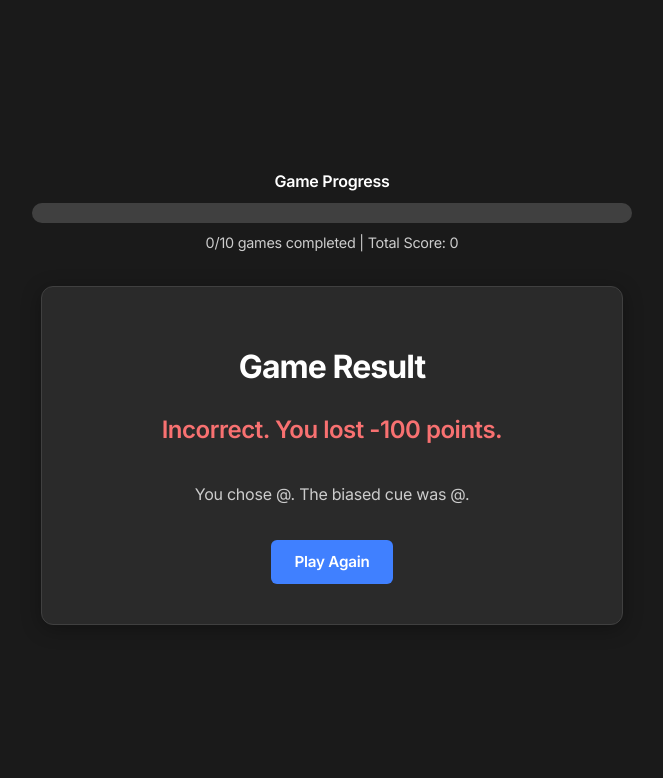
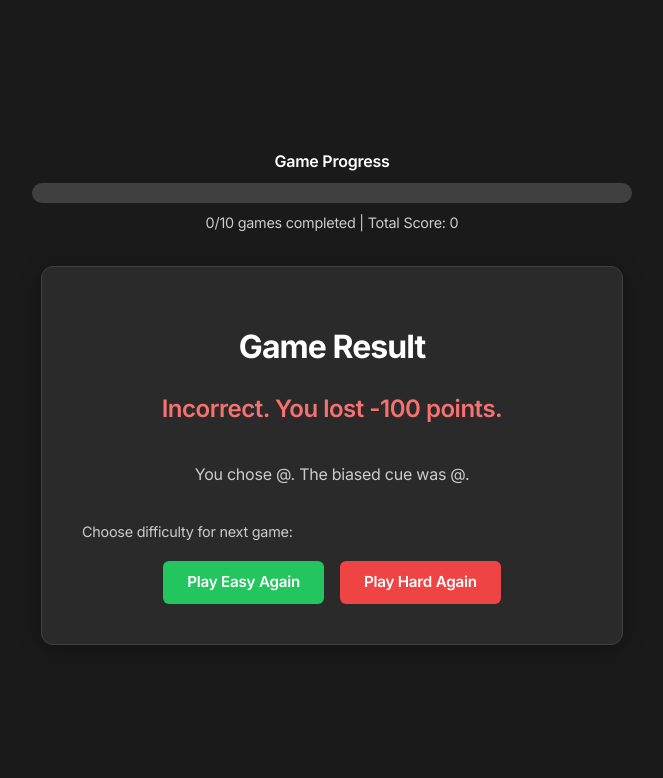
Before and after one commit to gguiomar/trt-web, a Flask app: page /result in a window 1280 px wide. Shown: the part 70-848 px from the top of the page, without its empty margins (308-971 px from the left). Run offline with Flask 3, Linux system fonts and the light colour scheme; some libraries are stand-ins or nearby versions.

Commit message:
fixed round logic

```diff
--- a/app.py
+++ b/app.py
@@ -7,7 +7,7 @@
 from utils.config import SESSION_DIR, debug_log, LOGS_DIR
 from utils.GameLogger import GameLogger
 from utils.UserManager import UserManager
-from utils.VSTtask import VSTtask
+from utils.VSTtask import VSTtask, VSTtaskEasy, VSTtaskHard
 from utils.StatsCalculator import StatsCalculator
 from datetime import datetime, timezone
 
@@ -311,6 +311,142 @@
 
     except Exception as e:
         debug_log(f"Error in start route: {str(e)}\n{traceback.format_exc()}")
+        session.clear()
+        return redirect(url_for('index'))
+
+@app.route('/start/easy')
+def start_easy():
+    try:
+        debug_log("Starting new EASY game")
+
+        # Clear ALL existing game state
+        session.pop('game_id', None)
+        session.pop('log_filepath', None)
+        session.pop('current_game_number', None)
+        session.pop('game', None)
+
+        # Get user info from session
+        user_id = session.get('user_id')
+        if not user_id:
+            user_info = user_manager.get_or_create_user()
+            user_id = user_info['user_id']
+            session['user_id'] = user_id
+
+        # Get user's current game progress
+        progress = user_manager.get_user_game_progress(user_id)
+        current_game_number = progress['games_completed'] + 1
+        session['user_progress'] = progress
+
+        # Create new game log file
+        game_id, log_filepath = game_logger.create_game_log(user_id, current_game_number)
+
+        # Initialize EASY game (no occlusions, with validation)
+        task = VSTtaskEasy(n_quadrants=4, n_queues=1)
+
+        # Validate round count
+        if len(task.rounds) != task.n_rounds:
+            debug_log(f"Warning: Round count mismatch! Expected {task.n_rounds}, got {len(task.rounds)}")
+            task.n_rounds = len(task.rounds)
+
+        # Store simplified game data (no game_rounds in logs)
+        game_data = {
+            'game_id': game_id,
+            'user_id': user_id,
+            'game_mode': 'easy',
+            'start_time': datetime.now(timezone.utc).isoformat(),
+            'biased_cue': task.biased_quadrant,
+            'n_rounds': task.n_rounds,
+            'n_quadrants': task.n_quadrants,
+            'rounds': [],  # Simple logging format
+            'final_choice': None,
+            'completion_time': None,
+            'success': None
+        }
+
+        # Save initial game data to JSON file
+        game_logger.save_game_data(log_filepath, game_data)
+
+        # Store game rounds in session for gameplay (not in logs)
+        session['game_id'] = game_id
+        session['log_filepath'] = log_filepath
+        session['current_game_number'] = current_game_number
+        session['game_rounds'] = task.rounds  # Store in session for gameplay
+        session.modified = True
+
+        debug_log(f"Started EASY game: ID={game_id}, rounds={task.n_rounds}, biased_quadrant={task.biased_quadrant}")
+
+        return redirect(url_for('round_page', round_number=0))
+
+    except Exception as e:
+        debug_log(f"Error in start_easy route: {str(e)}\n{traceback.format_exc()}")
+        session.clear()
+        return redirect(url_for('index'))
+
+@app.route('/start/hard')
+def start_hard():
+    try:
+        debug_log("Starting new HARD game")
+
+        # Clear ALL existing game state
+        session.pop('game_id', None)
+        session.pop('log_filepath', None)
+        session.pop('current_game_number', None)
+        session.pop('game', None)
+
+        # Get user info from session
+        user_id = session.get('user_id')
+        if not user_id:
+            user_info = user_manager.get_or_create_user()
+            user_id = user_info['user_id']
+            session['user_id'] = user_id
+
+        # Get user's current game progress
+        progress = user_manager.get_user_game_progress(user_id)
+        current_game_number = progress['games_completed'] + 1
+        session['user_progress'] = progress
+
+        # Create new game log file
+        game_id, log_filepath = game_logger.create_game_log(user_id, current_game_number)
+
+        # Initialize HARD game (with occlusions, no validation)
+        task = VSTtaskHard(n_quadrants=4, n_queues=1)
+
+        # Validate round count
+        if len(task.rounds) != task.n_rounds:
+            debug_log(f"Warning: Round count mismatch! Expected {task.n_rounds}, got {len(task.rounds)}")
+            task.n_rounds = len(task.rounds)
+
+        # Store simplified game data (no game_rounds in logs)
+        game_data = {
+            'game_id': game_id,
+            'user_id': user_id,
+            'game_mode': 'hard',
+            'start_time': datetime.now(timezone.utc).isoformat(),
+            'biased_cue': task.biased_quadrant,
+            'n_rounds': task.n_rounds,
+            'n_quadrants': task.n_quadrants,
+            'rounds': [],  # Simple logging format
+            'final_choice': None,
+            'completion_time': None,
+            'success': None
+        }
+
+        # Save initial game data to JSON file
+        game_logger.save_game_data(log_filepath, game_data)
+
+        # Store game rounds in session for gameplay (not in logs)
+        session['game_id'] = game_id
+        session['log_filepath'] = log_filepath
+        session['current_game_number'] = current_game_number
+        session['game_rounds'] = task.rounds  # Store in session for gameplay
+        session.modified = True
+
+        debug_log(f"Started HARD game: ID={game_id}, rounds={task.n_rounds}, biased_quadrant={task.biased_quadrant}")
+
+        return redirect(url_for('round_page', round_number=0))
+
+    except Exception as e:
+        debug_log(f"Error in start_hard route: {str(e)}\n{traceback.format_exc()}")
         session.clear()
         return redirect(url_for('index'))
 
--- a/templates/result.html
+++ b/templates/result.html
@@ -27,8 +27,12 @@
 
         <p style="font-size: 1rem; text-align: center !important; margin: 2rem 0;">You chose {{ chr(65 + chosen) }}. The biased cue was {{ chr(65 + biased) }}.</p>
 
-        <div style="margin-top: 2rem;">
-            <a href="{{ url_for('start') }}" class="button">Play Again</a>
+        <div class="play-again-buttons" style="margin-top: 2rem;">
+            <p style="margin-bottom: 1rem; font-size: 0.9rem; color: var(--text-secondary);">Choose difficulty for next game:</p>
+            <div class="button-group">
+                <a href="{{ url_for('start_easy') }}" class="button button-easy">Play Easy Again</a>
+                <a href="{{ url_for('start_hard') }}" class="button button-hard">Play Hard Again</a>
+            </div>
         </div>
     </div>
 </div>
@@ -102,6 +106,29 @@
     text-align: center;
 }
 
+.button-group {
+    display: flex;
+    gap: 1rem;
+    justify-content: center;
+    flex-wrap: wrap;
+}
+
+.button-easy {
+    background-color: #22c55e;
+}
+
+.button-easy:hover {
+    background-color: #16a34a;
+}
+
+.button-hard {
+    background-color: #ef4444;
+}
+
+.button-hard:hover {
+    background-color: #dc2626;
+}
+
 @media (max-width: 768px) {
     .result-page-container {
         padding: calc(var(--nav-height) + 0.5rem) 1rem 1rem 1rem;
--- a/utils/GameDataManager.py
+++ b/utils/GameDataManager.py
@@ -21,7 +21,6 @@
                 "n_rounds": task.n_rounds,
                 "n_quadrants": task.n_quadrants,
                 "current_round": 0,
-                "task_description": task.get_task_description()
             },
             "rounds_data": task.rounds,
             "user_choices": [],
--- a/utils/InMemoryGameManager.py
+++ b/utils/InMemoryGameManager.py
@@ -23,7 +23,6 @@
                 "n_rounds": task.n_rounds,
                 "n_quadrants": task.n_quadrants,
                 "current_round": 0,
-                "task_description": task.get_task_description()
             },
             "rounds_data": task.rounds,
             "user_choices": [],
```
Also changed, not shown: static/stats.json (+9 -7 lines), templates/play.html (+75 -16 lines), utils/VSTtask.py (+75 -15 lines), 1 other file.
